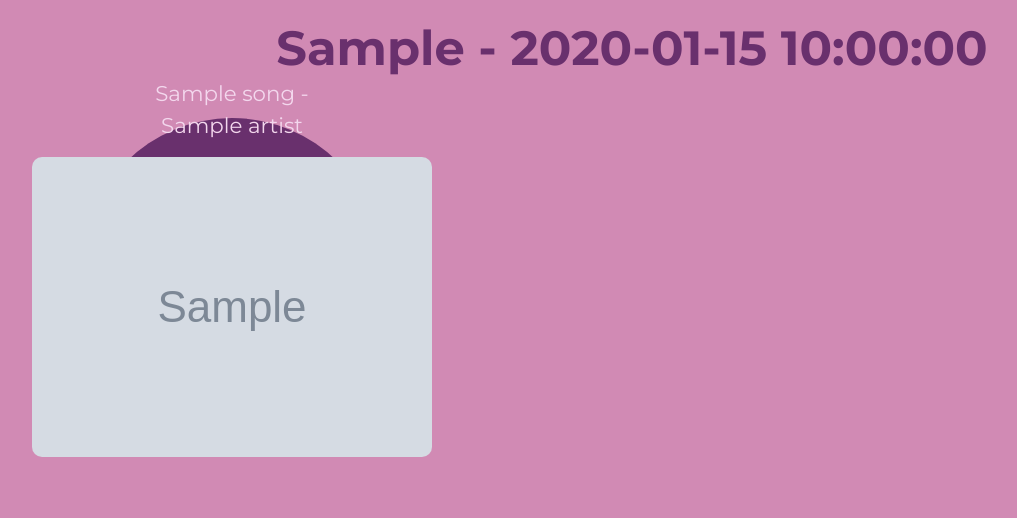
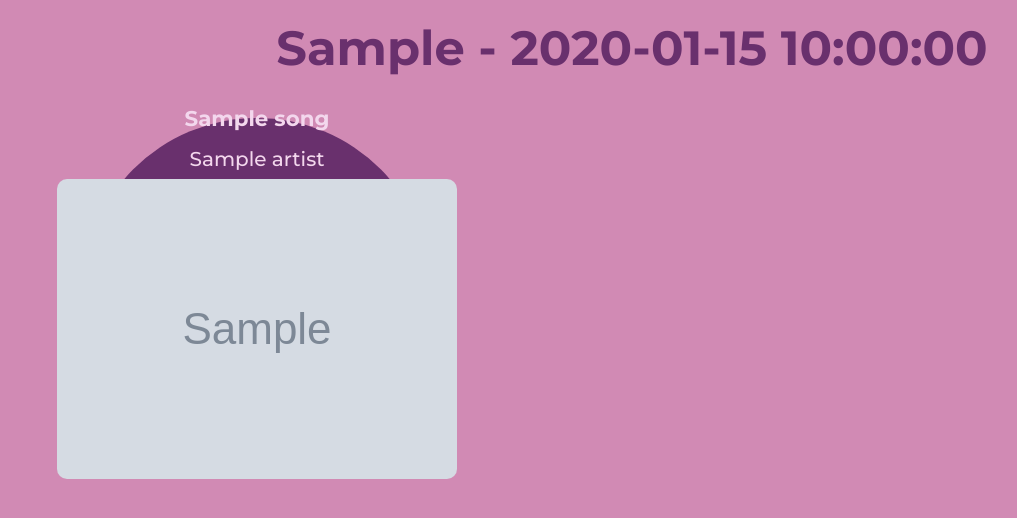
Before and after one commit to keppangithub/spotifeel, a Flask app: template templates/playlist.html in a window 1280 px wide. Shown: the part 79-597 px from the top of the page, without its empty margins (8-1025 px from the left). Run offline with Flask 3, Linux system fonts and the light colour scheme; the template is opened without the code that fills it: most values are stand-ins (such as "Sample title", 1, 10 or a date in 2020); grey boxes marked "Sample" are stand-in pictures.

Commit message:
Upd
Upd

Co-Authored-By: jxmah <164018761+jxmah@users.noreply.github.com>

```diff
--- a/static/playlist.css
+++ b/static/playlist.css
@@ -9,9 +9,9 @@
 .playlist_item {
     background-color: #69306D !important;
     border-radius: 200px;
-    min-width: 300px;
-    height: 300px;
-    padding: 80px 60px;
+    min-width: 350px;
+    height: 350px;
+    padding: 100px 60px;
 
     display: flex;
     flex-direction: column;
@@ -26,6 +26,13 @@
     font-family: "Montserrat", serif;
     text-align: center;
     margin-bottom: 15px;
+    font-weight: bold;
+}
+
+.playlist_item>#print_artist{
+    color: #F3D7ED;
+    font-family: "Montserrat", serif;
+    text-align: center;
 }
 
 .playlist_item img{
--- a/templates/playlist.html
+++ b/templates/playlist.html
@@ -34,7 +34,8 @@
     {% if song_info%}
     {% for song in song_info%}
     <div class="playlist_item w-25">
-      <p id="print_song">{{song.title}} - {{song.artist}}</p>
+      <h4 id="print_song">{{song.title}}</h4>
+      <h5 id="print_artist">{{song.artist}}</h5>
       <img src="{{song.image_url}}" alt="album cover">
     </div>
     {%endfor%}
```
